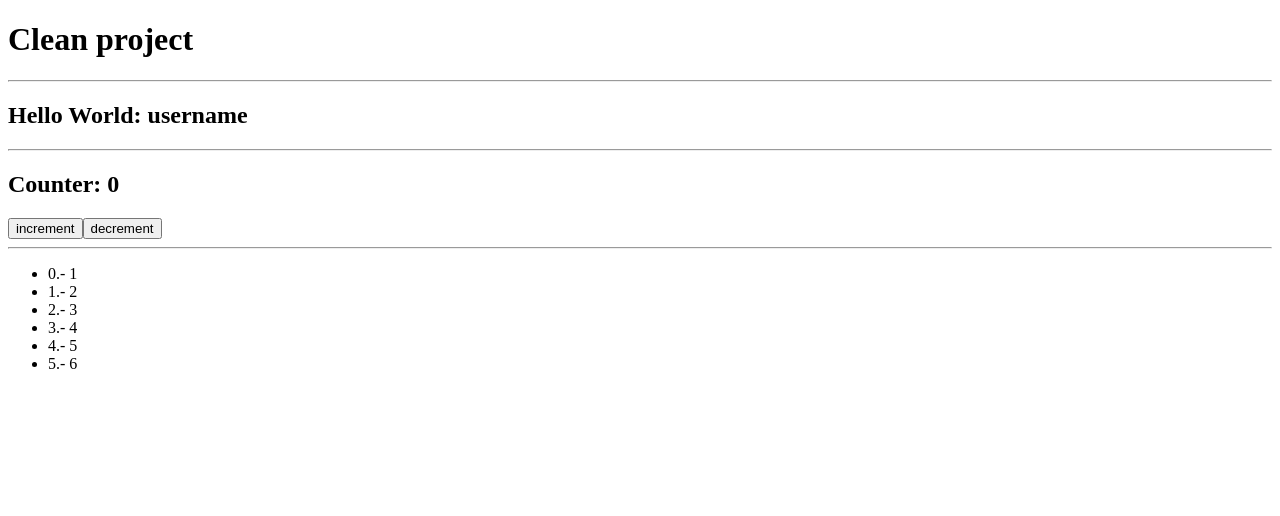
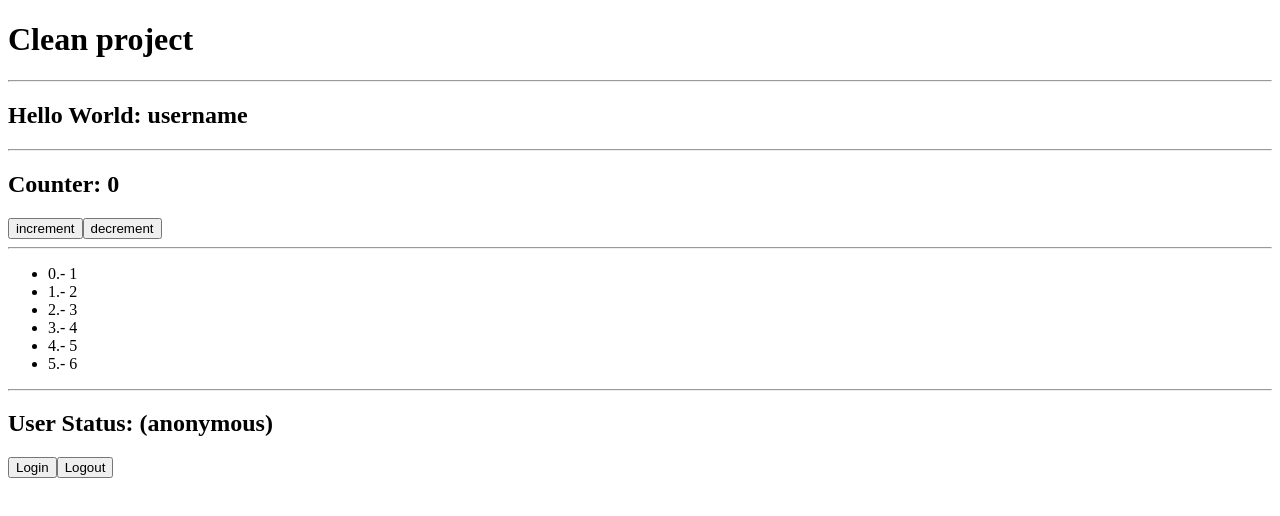
Before and after one commit to aperezl/pruebas-react, a React (Create React App) app in the folder first-project/: page / in a window 1280 px wide. Shown: the top 516 px of the page. Built offline with nearby package versions, Linux system fonts and the light colour scheme.

Commit message:
create a component with conditional status

```diff
--- a/first-project/src/App.js
+++ b/first-project/src/App.js
@@ -1,6 +1,7 @@
 import HelloWorld from './components/HelloWorld'
 import Counter from './components/Counter'
 import List from './components/List'
+import IsLogged from './components/IsLogged'
 
 function App() {
   return (
@@ -12,6 +13,9 @@ function App() {
       <Counter />
       <hr />
       <List />
+      <hr />
+      <IsLogged />
+
     </>
   );
 }
--- /dev/null
+++ b/first-project/src/components/IsLogged.js
@@ -0,0 +1,18 @@
+import React, { useState } from 'react'
+
+const IsLogged = () => {
+
+  const [isLogged, setIsLogged] = useState(false)
+  const login = () => setIsLogged(true)
+  const logout = () => setIsLogged(false)
+
+  return (
+    <>
+      <h2>User Status: ({isLogged ? 'registed' : 'anonymous'})</h2>
+      <button onClick={login}>Login</button>
+      <button onClick={logout}>Logout</button>
+    </>
+  )
+}
+
+export default IsLogged
```
